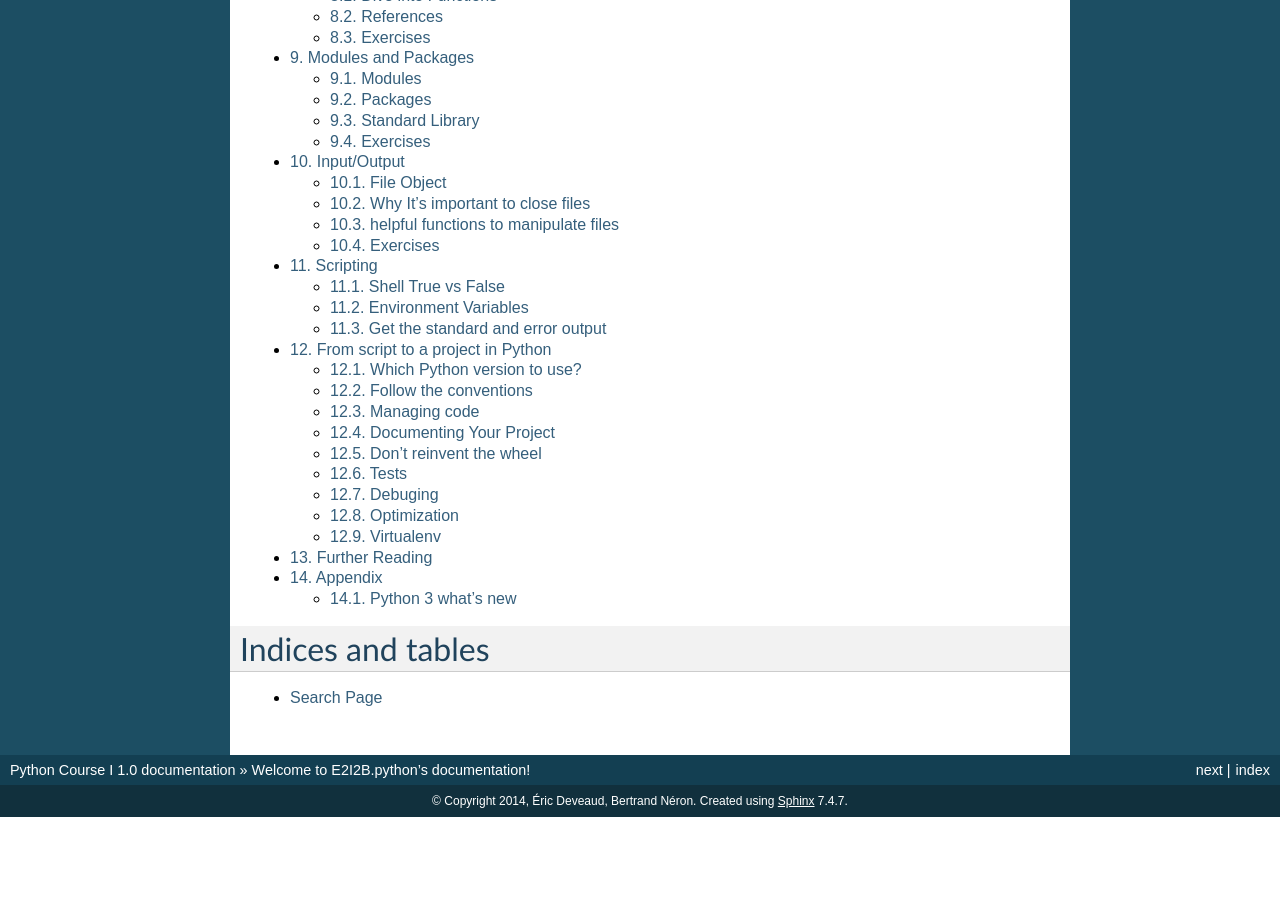
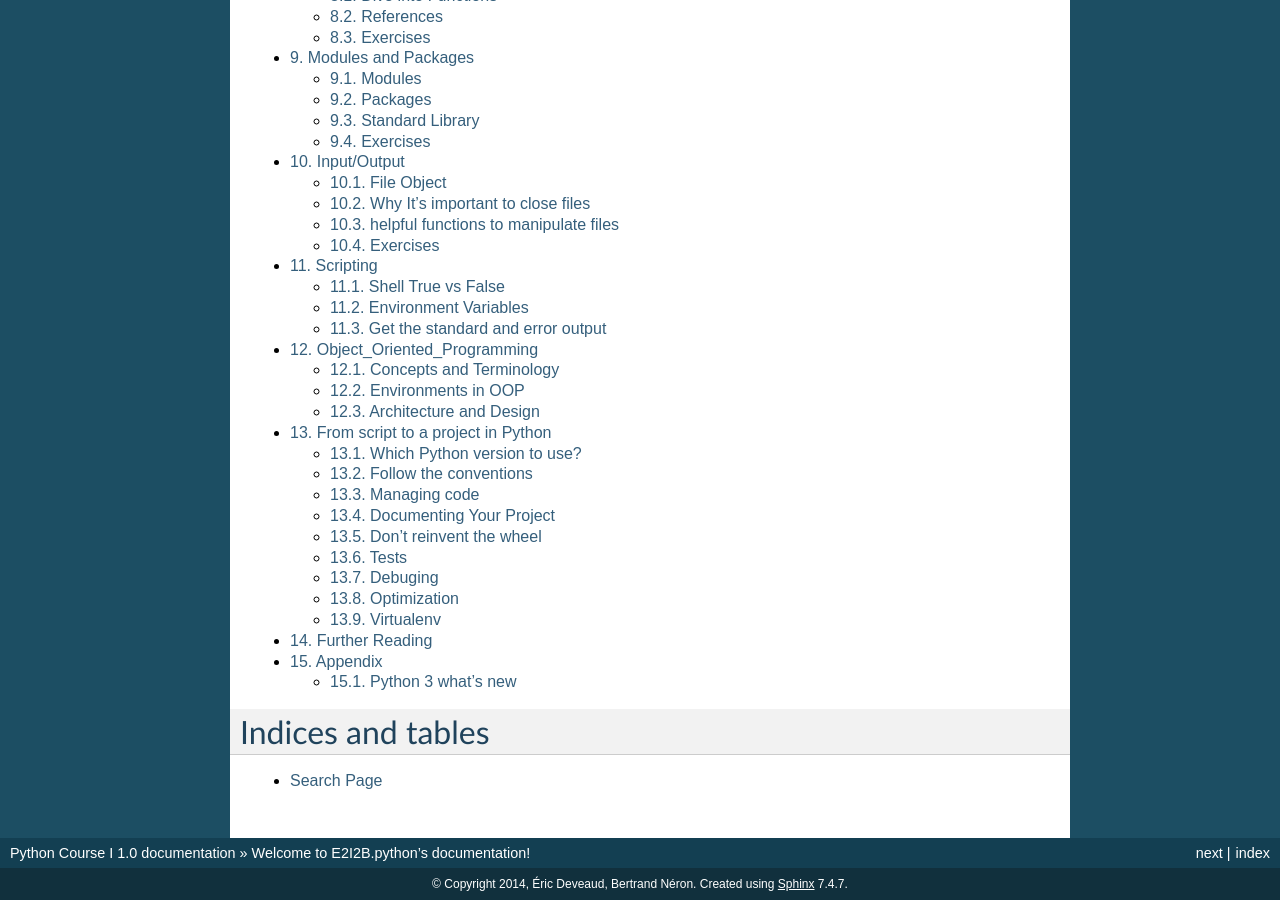
Before and after one commit to C3BI-pasteur-fr/python-course-1, a Sphinx documentation site: the page built from source/index.rst, in a window 1280 px wide and 900 px high, scrolled down 1037 px. Built offline with Sphinx 7.4.7, drawn with Linux system fonts in a browser that asks for light colours; before the commit the page ends 1854 px from its top, so only the background shows below that; part of the change alters nothing that is shown.

Commit message:
add introdution to OOP chapter

```diff
--- /dev/null
+++ b/source/Object_Oriented_Programming.rst
@@ -0,0 +1,97 @@
+.. Object_Oriented_Programming:
+
+***************************
+Object_Oriented_Programming
+***************************
+
+
+
+Even Python is intrinsically object oriented (in python every things we manipulate are objects)
+it is a multi paradigm language. It means that Python allow us to program in procedural, functional
+or oriented-object style, or any mixture of styles (in opposite of java which force you to adopt oriented object style).
+
+Until now we  use procedural style, and it's very convenient to program small programs (up to 500 lines).
+But for medium and large size programs, object-oriented offer some advantages.
+
+What is a good program?
+
+ * a program which do what we expected,
+ * run fast
+ * ease to use
+ * ease to extend
+
+these criteria can be qualified as "external" but there are some other criteria that we can qualified as "internal"
+such as
+
+ * ease to read the code
+ * modular
+ * ease to maintain
+
+at the end the most important are the external criteria, but the way to obtain these external criteria is to fulfill the
+internal criteria.
+
+Below some aspects that the oriented object programming aim to address.
+
+ * **correctness**: the capacity for a program to do the right job as defined by it's specification.
+ * **robustness**: the capacity for a program to react well in in abnormal conditions
+ * **extensibility**: the easiness to add new features (new specifications) to a program
+ * **reusability**: the capacity to reuse some components for other different programs.
+
+
+few words about the software maintenance
+
+The maintenance is what happen after that a software is released. We usually focused on the development phase.
+But we usually admit that 70% of a software cost is due to it's maintenance, which include several kinds of activities:
+bug fixes but also modification according to external change (eg new data format), new features ask by users, ...
+
+.. image:: _static/figs/maintenance_costs.png
+   :alt: software maintenance costs
+   :align: center
+
+If we develop a software which deal with sequences a s input, and a new sequence format is created.
+We would like that our software handle this new format. We will have to modify our program.
+The problem is not that a party of the program know the structure of data, it's unavoidable as it as to treat these data.
+But with old traditional way this knowledge is scampered in too many parts of the system, which lead to change too many
+parts of the program. The theory of abstract data type (see further) provided us a key to address this issue.
+
+
+
+Concepts and Terminology
+========================
+
+
+type abstrait de donnees
+api
+
+
+Classes
+-------
+
+Objects
+-------
+
+Attributes
+----------
+
+Methods
+-------
+ constructeur
+
+Environments in OOP
+===================
+
+
+Architecture and Design
+=======================
+
+
+Inheritance
+-----------
+
+
+Composition
+-----------
+
+
+Abstract classes
+----------------
--- a/source/index.rst
+++ b/source/index.rst
@@ -23,6 +23,7 @@ Contents:
    Modules_and_Packages
    Input_Output
    Scripting
+   Object_Oriented_Programming
    From_script_to_project
    Further_Reading
    Appendix
```
Also changed, not shown: source/_static/figs/maintenance_costs.jpg (added).
